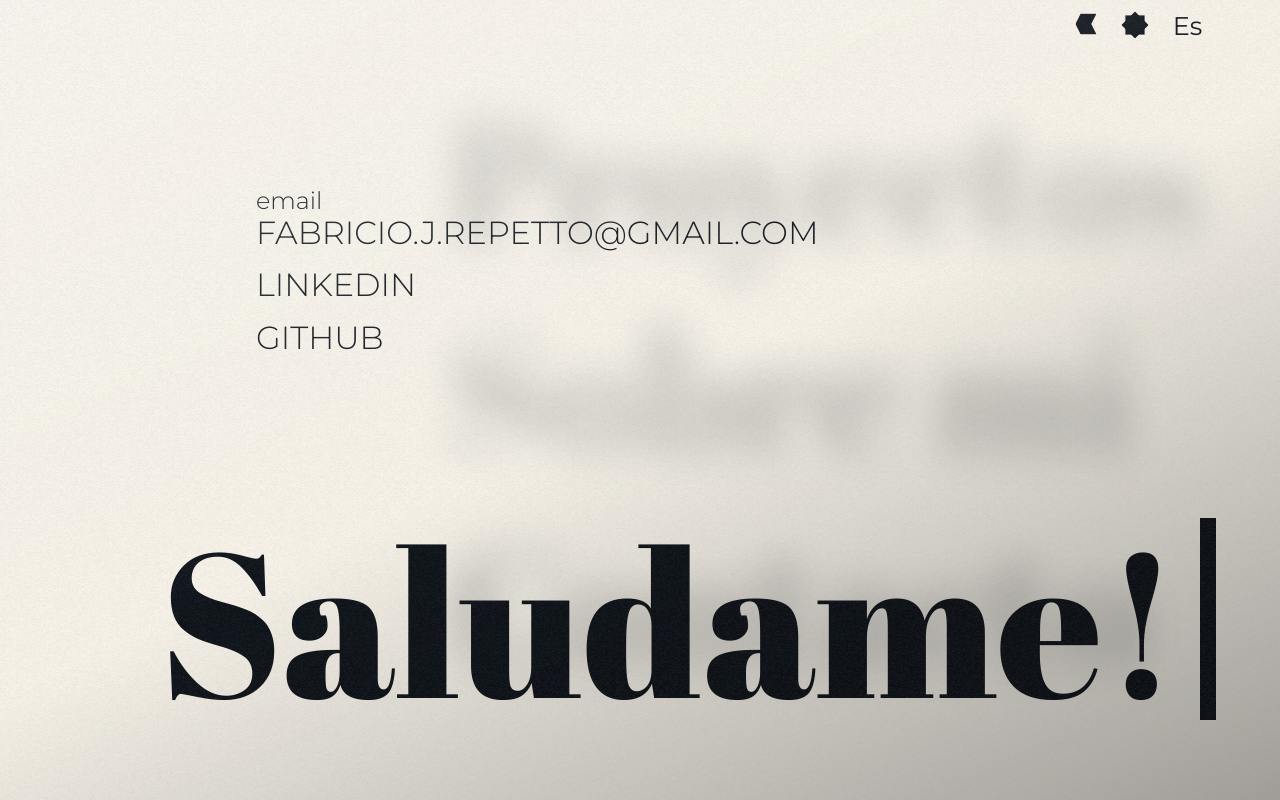
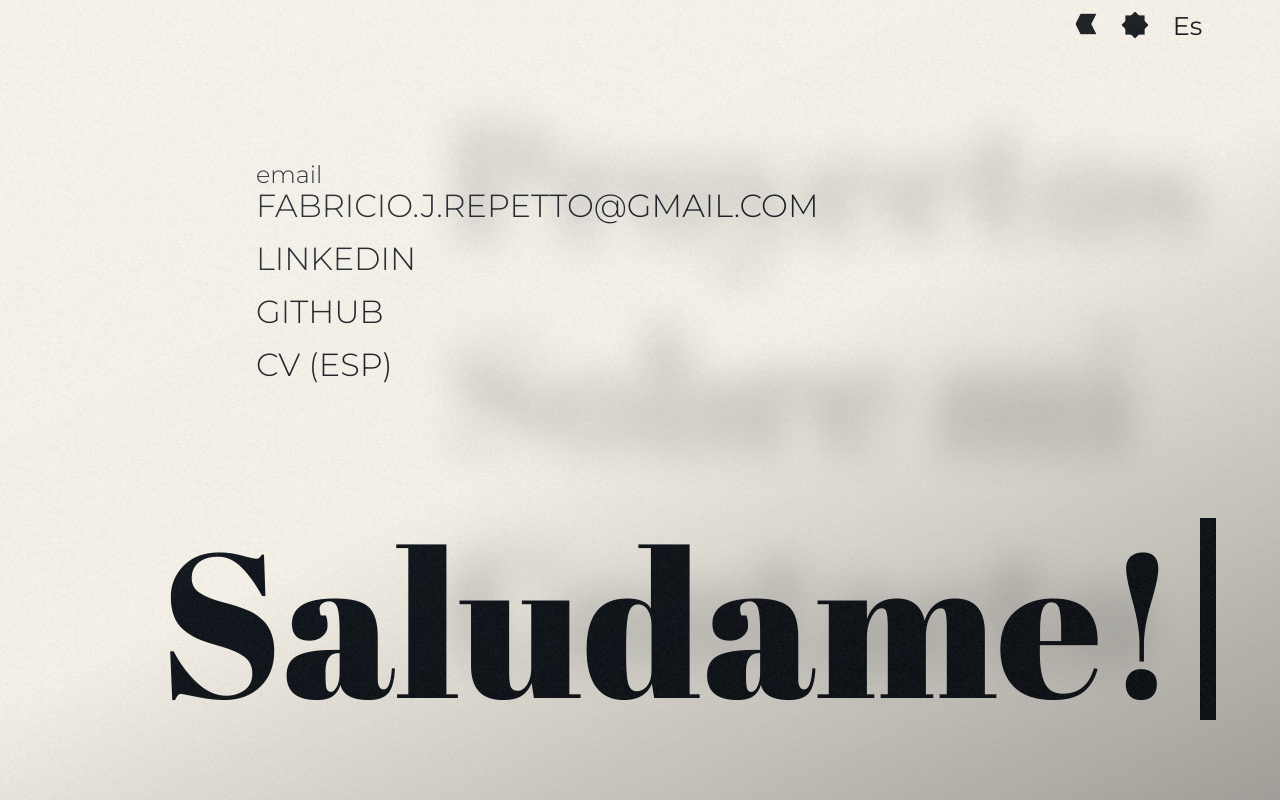
Before and after one commit to FabricioJRepetto/Portfolio, a React (Create React App) app: page / in a window 1280 px wide. Both pictures are taken after a click on the element "Contacto". Built offline with nearby package versions, Linux system fonts and the light colour scheme.

Commit message:
cv esp. added

```diff
--- a/src/components/Contact/Contact.jsx
+++ b/src/components/Contact/Contact.jsx
@@ -3,7 +3,7 @@ import { useLang } from '../../lang-context';
 
 import './Contact.css'
 
-const Contact = ({box}) => {
+const Contact = ({ box }) => {
     const [mounted, setMounted] = useState(false);
     const [open, setOpen] = useState(false)
     const { state: { lang } } = useLang();
@@ -35,6 +35,7 @@ const Contact = ({box}) => {
                 </>
                 <a href='https://www.linkedin.com/in/fabricio-repetto/' target='_bank'>LinkedIn</a>
                 <a href='https://github.com/FabricioJRepetto' target='_bank'>GitHub</a>
+                <a href='https://res.cloudinary.com/dsyjj0sch/image/upload/v1665500157/portfolio-preview/cv_fabricio_repetto_v2_Mesa_de_trabajo_1_bokrud.png' target='_bank'>CV (esp)</a>
             </div>}
 
             <div className={`box-contact-container ${open && 'box-contact-container-open'}`}>
```
Lines whose indentation alone changed are shown as unchanged.
